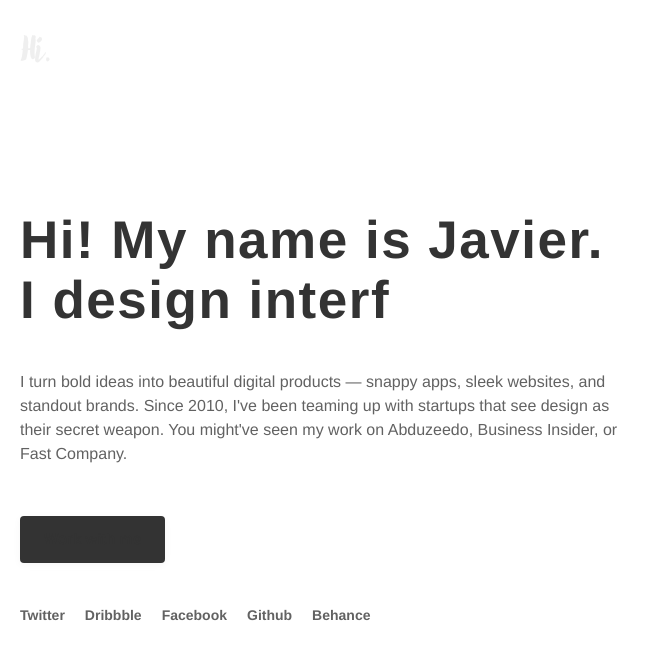
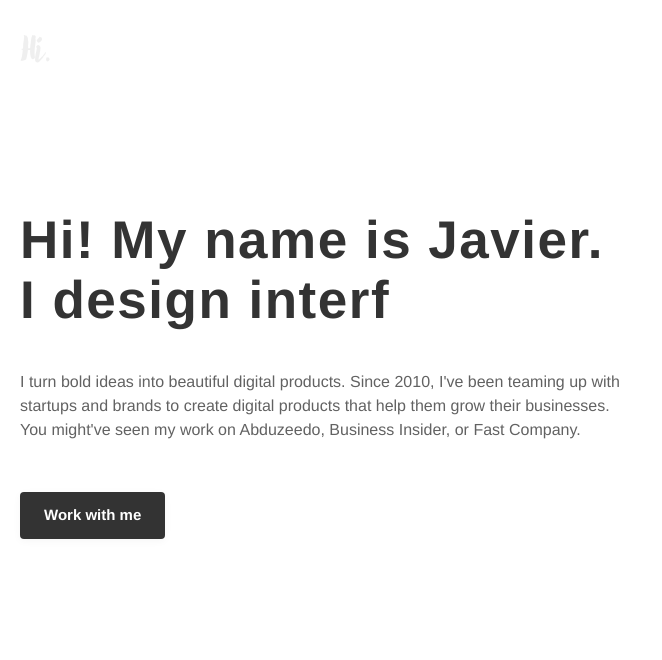
Before and after one commit to javierlocp/javierlocp.github.io, a Jekyll site: the page built from index.html, in a window 1280 px wide. Shown: the top 660 px of the page, without its empty margins (0-662 px from the left). Built offline with Jekyll 4.4.1, drawn with Linux system fonts in a browser that asks for light colours.

Commit message:
fix light and dark

```diff
--- a/assets/css/main.scss
+++ b/assets/css/main.scss
@@ -28,6 +28,9 @@ $spacing-unit:     20px;
     --background-color: #fff;
     --text-color: #333;
     --transition-speed: 0.3s;
+
+    --cta-background: #333;
+    --cta-text-color: #fff;
 }
 
 // Dark mode variables
@@ -35,6 +38,8 @@ $spacing-unit:     20px;
     --primary-color: #fff;
     --background-color: #1a1a1a;
     --text-color: #fff;
+    --cta-background: #fff;
+    --cta-text-color: #333;
 }
 
 $text-color: var(--primary-color);
@@ -57,8 +62,8 @@ $on-laptop:        980px;
 .cta-button, .cta-button:visited {
     display: inline-block;
     padding: 12px 24px;
-    background: var(--primary-color);
-    color: #333;
+    background: var(--cta-background);
+    color: var(--cta-text-color);
     border: none;
     border-radius: 4px;
     font-size: 15px;
--- a/index.html
+++ b/index.html
@@ -26,21 +26,12 @@ layout: default
        </span>
     </h1>
     <p class="animated fadeInDown">
-      I turn bold ideas into beautiful digital products — snappy apps, sleek websites, and standout brands.
-      Since 2010, I've been teaming up with startups that see design as their secret weapon.
-      You might've seen my work on Abduzeedo, Business Insider, or Fast Company.
+      I turn bold ideas into beautiful digital products. Since 2010, I've been teaming up with startups and brands to create digital products that help them grow their businesses. You might've seen my work on Abduzeedo, Business Insider, or Fast Company.
     </p>
   </section>
 
   <a href="https://javierlo.typeform.com/to/yOTrc0" target="_blank" class="cta-button">Work with me </a>
 
-  <ul class="social animated fadeInDown" role="list" aria-label="Social media links">
-    <li class="twitter" role="listitem">{% include icon-twitter.html username=site.twitter_username %}</li>
-    <li class="dribbble" role="listitem">{% include icon-dribbble.html username=site.dribbble_username %}</li>
-    <li class="facebook" role="listitem">{% include icon-facebook.html username=site.facebook_username %}</li>
-    <li class="github" role="listitem">{% include icon-github.html username=site.github_username %}</li>
-    <li class="behance" role="listitem">{% include icon-behance.html username=site.behance_username %}</li>
-  </ul>
 </div>
 
 <script>
```
